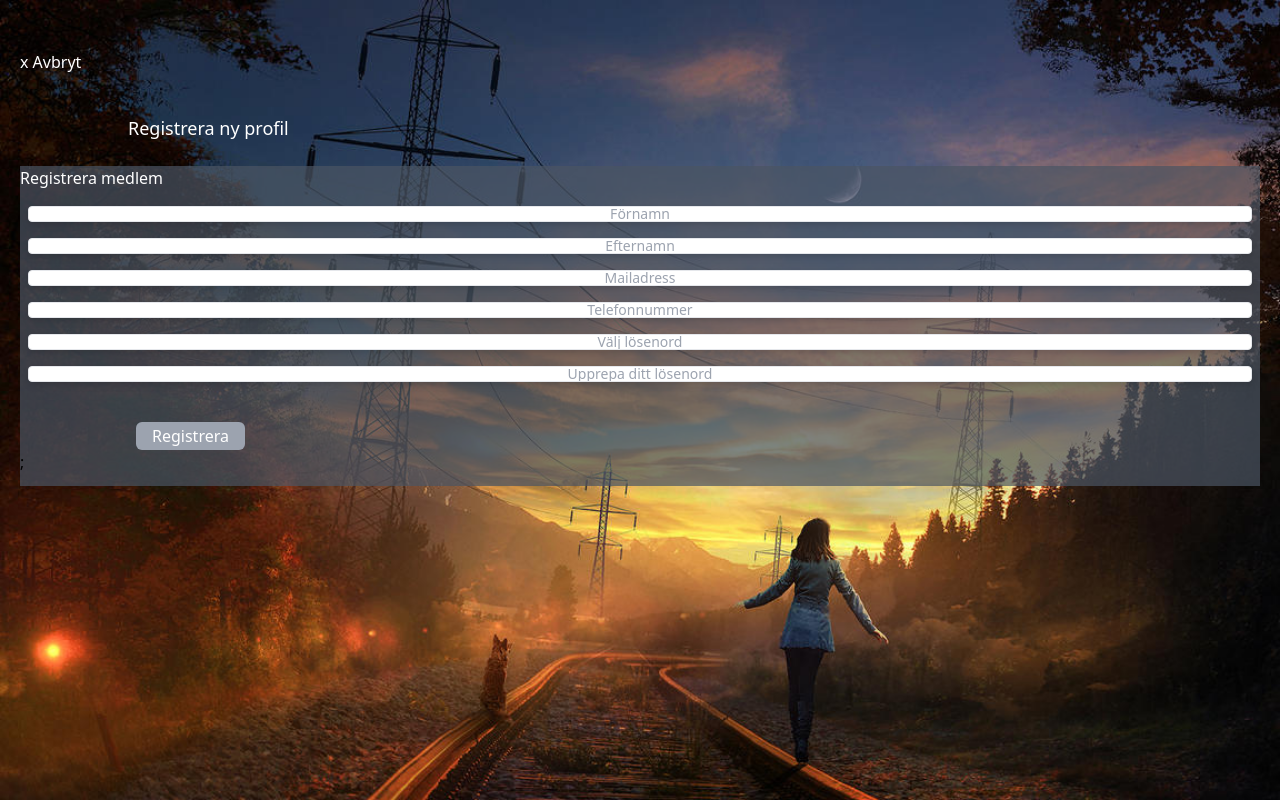
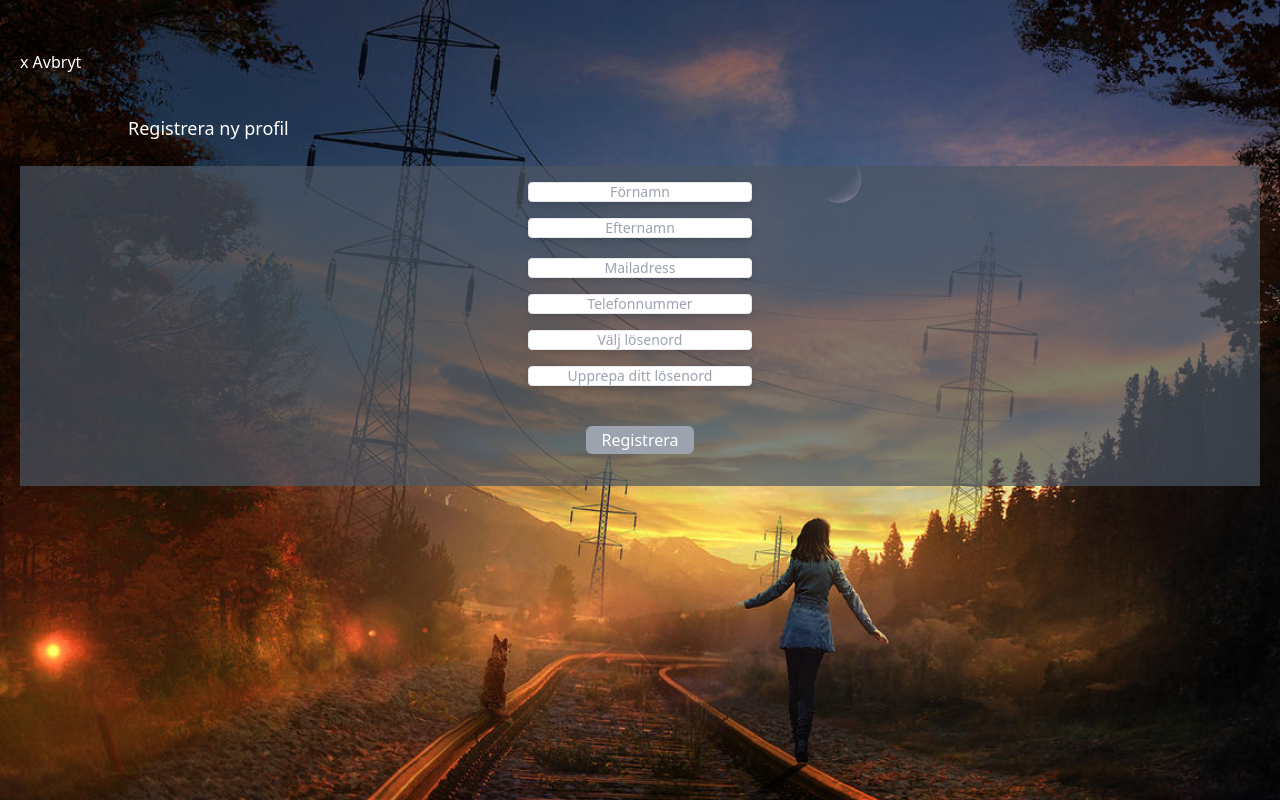
Before and after one commit to adamLundstedt/trainmaster, a Next.js app: page /new-profile in a window 1280 px wide. Built offline with nearby package versions, Linux system fonts and the light colour scheme.

Commit message:
css to profile

```diff
--- a/components/Form.js
+++ b/components/Form.js
@@ -61,12 +61,11 @@ const Form = ({ formId, userForm }) => {
   };
 
   return (
-    <div className=" ">
-      <h1 className="text-white">Registrera medlem</h1>
+    <div className="bg-gray-600 bg-opacity-70 h-[320px] ml-5 mr-5">
       <form
         id={formId}
         onSubmit={handleSubmit}
-        className="grid grid-cols-1    "
+        className="grid grid-cols-1 justify-items-center  "
       >
         <input
           type="text"
@@ -76,7 +75,7 @@ const Form = ({ formId, userForm }) => {
           required
           placeholder="Förnamn"
           onChange={handleChange}
-          className="h-4 mt-4 border mx-2  bg-white text-center
+          className="h-5 w-56 mt-4 border mx-2  bg-white text-center
         drop-shadow-md shadow-black text-black rounded text-sm"
         />
 
@@ -88,8 +87,8 @@ const Form = ({ formId, userForm }) => {
           required
           placeholder="Efternamn"
           onChange={handleChange}
-          className="h-4 mt-4 border mx-2  bg-white text-center
-        drop-shadow-md shadow-black text-black rounded text-sm"
+          className="h-5 mt-4 border mx-2  bg-white text-center
+        drop-shadow-md shadow-black text-black rounded text-sm w-56"
         />
 
         <input
@@ -100,8 +99,8 @@ const Form = ({ formId, userForm }) => {
           name="email"
           placeholder="Mailadress"
           onChange={handleChange}
-          className="h-4 mt-4 border mx-2  bg-white text-center
-        drop-shadow-md shadow-black text-black rounded text-sm"
+          className="h-5 mt-5 border mx-2  bg-white text-center
+        drop-shadow-md shadow-black text-black rounded text-sm w-56"
         />
 
         <input
@@ -112,8 +111,8 @@ const Form = ({ formId, userForm }) => {
           name="phoneNumber"
           placeholder="Telefonnummer"
           onChange={handleChange}
-          className="h-4 mt-4 border mx-2  bg-white text-center
-        drop-shadow-md shadow-black text-black rounded text-sm"
+          className="h-5 mt-4 border mx-2  bg-white text-center
+        drop-shadow-md shadow-black text-black rounded text-sm w-56"
         />
 
         <input
@@ -125,8 +124,8 @@ const Form = ({ formId, userForm }) => {
           name="password"
           placeholder="Välj lösenord"
           onChange={handleChange}
-          className="h-4 mt-4 border mx-2  bg-white text-center
-        drop-shadow-md shadow-black text-black rounded text-sm"
+          className="h-5 mt-4 border mx-2  bg-white text-center
+        drop-shadow-md shadow-black text-black rounded text-sm w-56"
         />
 
         <input
@@ -138,19 +137,16 @@ const Form = ({ formId, userForm }) => {
           name="repeatPassword"
           placeholder="Upprepa ditt lösenord"
           onChange={handleChange}
-          className="h-4 mt-4 border mx-2  bg-white text-center
-        drop-shadow-md shadow-black text-black rounded text-sm"
+          className="h-5 mt-4 border mx-2  bg-white text-center
+        drop-shadow-md shadow-black text-black rounded text-sm w-56"
         />
-
-        <div className="ml-24">
-          <input
-            type="submit"
-            value="Registrera"
-            className="text-white ml-5 px-4 py-0.5 rounded-md mt-10 bg-gray-400"
-          />
-        </div>
+        <p className="text-white text-center">{message}</p>
+        <input
+          type="submit"
+          value="Registrera"
+          className="text-white  px-4 py-0.5 rounded-md mt-10 bg-gray-400"
+        />
       </form>
-      <p>{message}</p>
     </div>
   );
 };
--- a/pages/new-profile.js
+++ b/pages/new-profile.js
@@ -15,7 +15,7 @@ export default function NewProfile() {
     <div className="h-screen w-full pt-[50px] ">
       <ExitButton />
       <h1 className="text-white text-lg ml-32 mb-6">Registrera ny profil</h1>
-      <div className="bg-gray-600 bg-opacity-70 h-[320px] ml-5 mr-5">
+      <div>
         <Form formId="add-user-form" userForm={Form} />;
       </div>
     </div>
```
